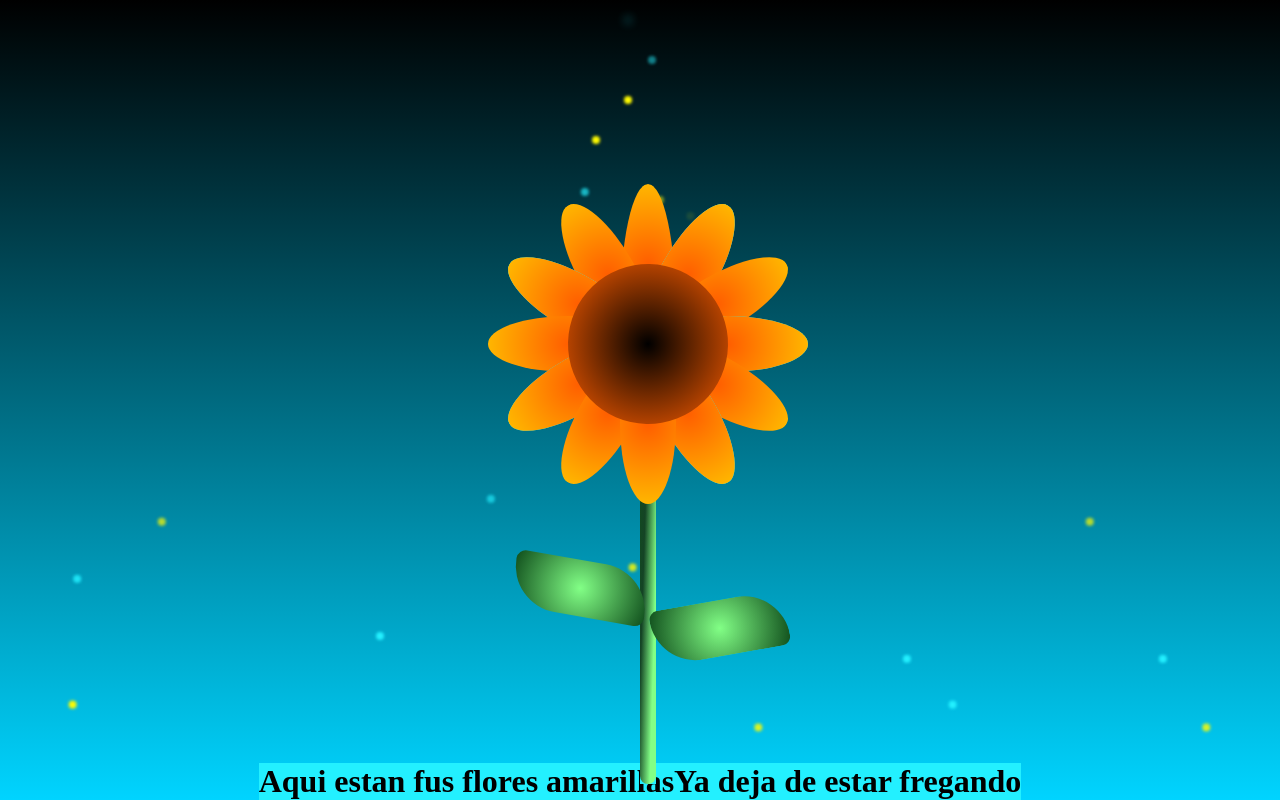
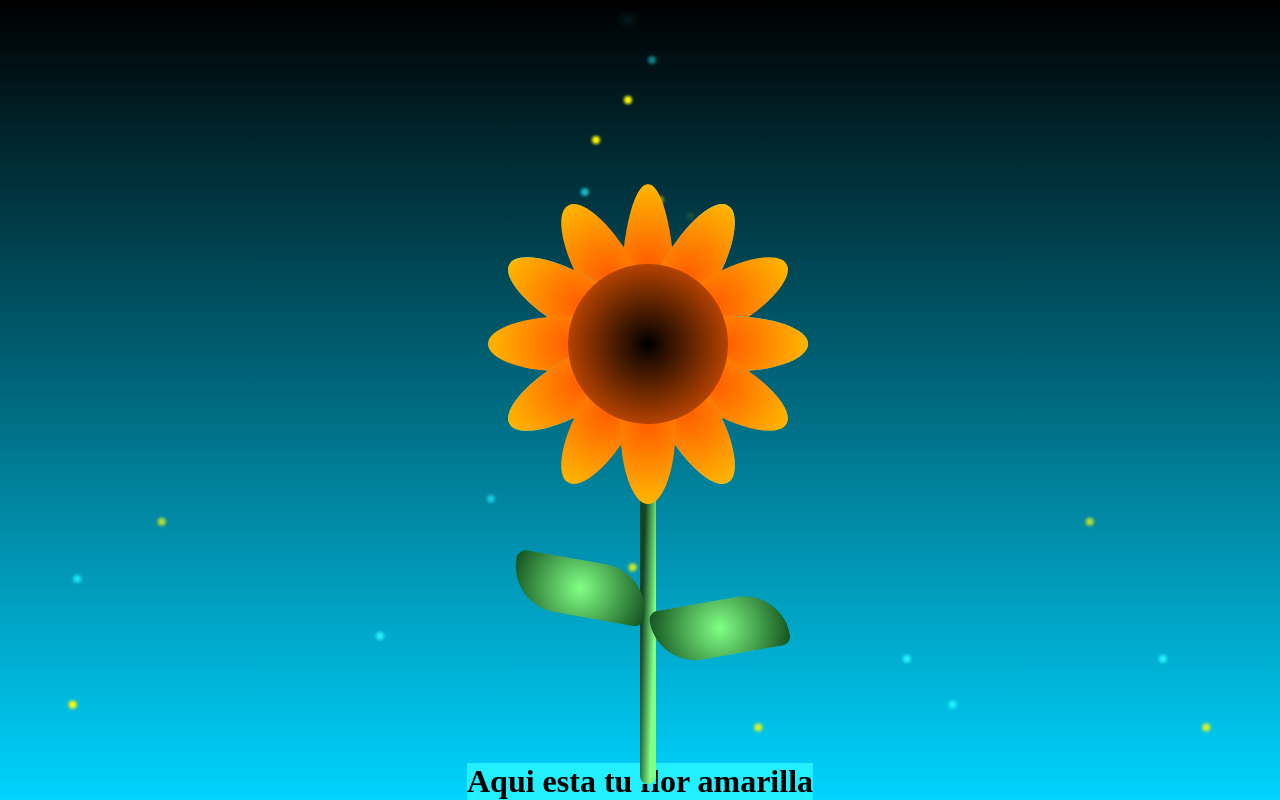
Before and after one commit to Arekusu-21/regalo.github.io, a plain HTML site: page index.html in a window 1280 px wide. Drawn offline with Linux system fonts and the light colour scheme.

Commit message:
Update index.html

```diff
--- a/index.html
+++ b/index.html
@@ -9,7 +9,7 @@
 </head>
 <body>
 
-    <h1>Aqui estan fus flores amarillas</h1>
+    <h1>Aqui esta tu flor amarilla</h1>
 
     <div class="sunflower">
         <div class="flower_wrapper">
@@ -55,6 +55,5 @@
     <div class="light light-11"></div>
     <div class="light light-12"></div>
 
-<h1>Ya deja de estar fregando</h1>
 </body>
 </html>
```
